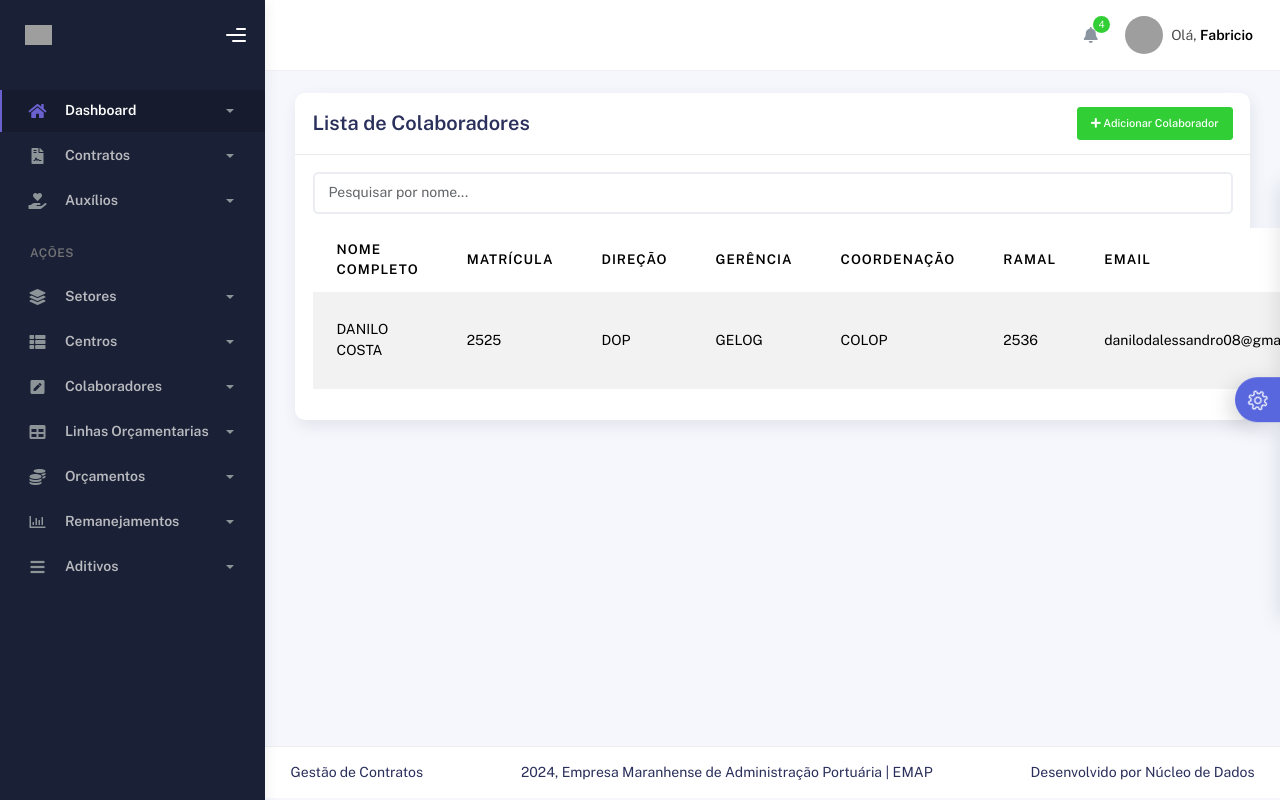
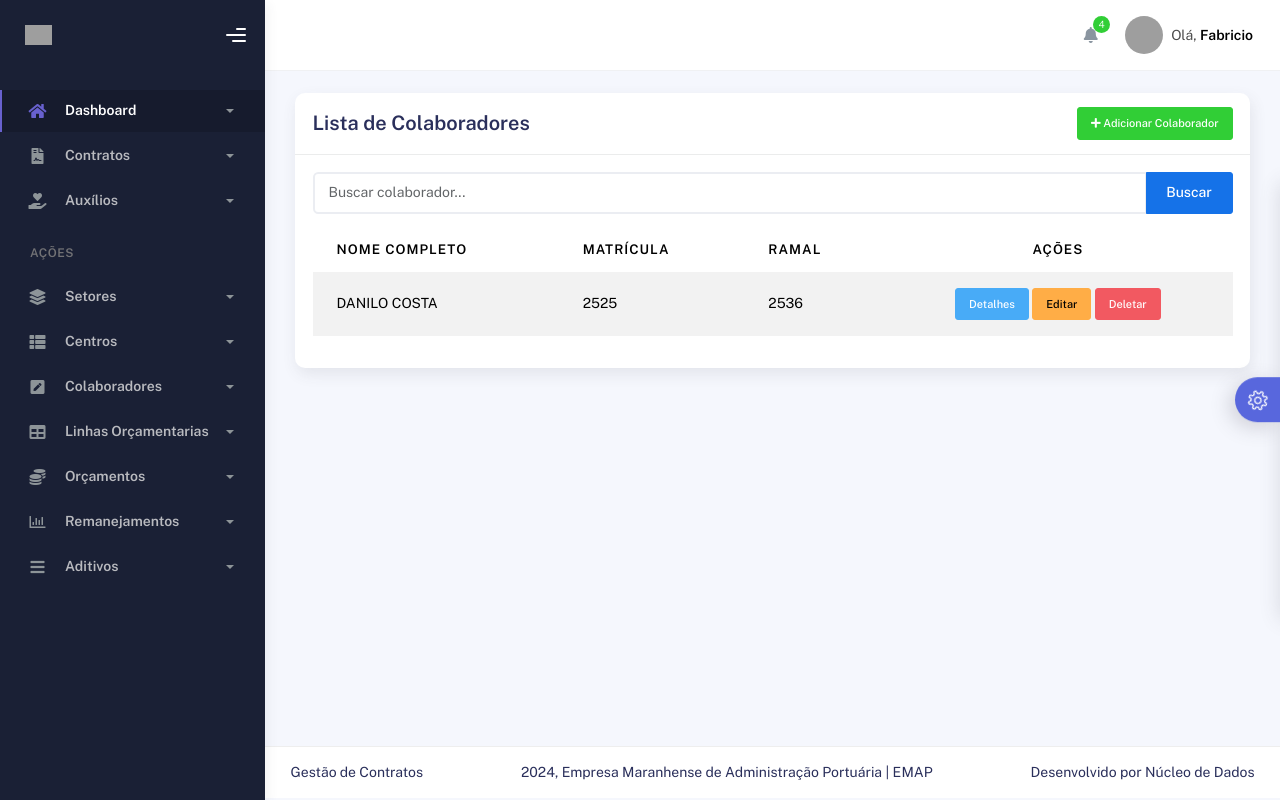
Before and after one commit to DaniloDalessandro/ccdop, a Django app: page /contratos/colaboradores/ in a window 1280 px wide. Run offline with Django 5.2, Linux system fonts and the light colour scheme; data comes from the database, SQL or seed files in the repository; both versions use the stored data as it was after the commit; some libraries are stand-ins or nearby versions; grey boxes are pictures that could not be loaded.

Commit message:
ajuste em colboradores

```diff
--- /dev/null
+++ b/contract/templates/colaborador/colaborador_list.html
@@ -0,0 +1,59 @@
+{% extends 'index.html' %}
+
+{% block 'conteudo' %}
+<div class="container">
+    <div class="page-inner">
+        <div class="row">
+            <div class="col-md-12">
+                <div class="card">
+                    <div class="card-header d-flex justify-content-between align-items-center">
+                        <h4 class="card-title">Lista de Colaboradores</h4>
+                        <a href="{% url 'colaborador_create' %}" class="btn btn-success btn-sm">
+                            <i class="fas fa-plus"></i> Adicionar Colaborador
+                        </a>
+                    </div>
+                    <div class="card-body">
+                        <form method="GET" action="{% url 'colaborador_list' %}">
+                            <div class="input-group mb-3">
+                                <input type="text" class="form-control" name="search" placeholder="Buscar colaborador...">
+                                <button class="btn btn-primary" type="submit">Buscar</button>
+                            </div>
+                        </form>
+                        <table class="table table-striped">
+                            <thead>
+                                <tr>
+                                    <th>Nome Completo</th>
+                                    <th>Matrícula</th>
+                                    <th>Ramal</th>
+                                    <th class="text-center">Ações</th>
+                                </tr>
+                            </thead>
+                            <tbody>
+                                {% for colaborador in colaboradores %}
+                                <tr>
+                                    <td>{{ colaborador.nome_completo }}</td>
+                                    <td>{{ colaborador.mat }}</td>
+                                    <td>{{ colaborador.ramal }}</td>
+                                    <td class="text-center">
+                                        <a href="{% url 'colaborador_detail' colaborador.pk %}" class="btn btn-info btn-sm">Detalhes</a>
+                                        <a href="{% url 'colaborador_update' colaborador.pk %}" class="btn btn-warning btn-sm">Editar</a>
+                                        <form action="{% url 'colaborador_delete' colaborador.pk %}" method="POST" style="display:inline;">
+                                            {% csrf_token %}
+                                            <button type="submit" class="btn btn-danger btn-sm">Deletar</button>
+                                        </form>
+                                    </td>
+                                </tr>
+                                {% empty %}
+                                <tr>
+                                    <td colspan="4" class="text-center">Nenhum colaborador encontrado.</td>
+                                </tr>
+                                {% endfor %}
+                            </tbody>
+                        </table>
+                    </div>
+                </div>
+            </div>
+        </div>
+    </div>
+</div>
+{% endblock %}
--- a/contract/templates/colaborador_list.html
+++ /dev/null
@@ -1,84 +0,0 @@
-{% extends 'index.html' %}
-
-{% block 'conteudo' %}
-<div class="container">
-    <div class="page-inner">
-        <div class="row justify-content-center">
-            <div class="col-md-12">
-                <div class="card">
-                    <div class="card-header d-flex justify-content-between align-items-center">
-                        <h4 class="card-title">Lista de Colaboradores</h4>
-                        <a href="{% url 'colaborador_create' %}" class="btn btn-success btn-sm">
-                            <i class="fas fa-plus"></i> Adicionar Colaborador
-                        </a>
-                    </div>
-                    <div class="card-body">
-                        <div class="input-group mb-3">
-                            <input type="text" id="searchInput" class="form-control" placeholder="Pesquisar por nome...">
-                        </div>
-                        <table class="table table-striped">
-                            <thead>
-                                <tr>
-                                    <th>Nome Completo</th>
-                                    <th>Matrícula</th>
-                                    <th>Direção</th>
-                                    <th>Gerência</th>
-                                    <th>Coordenação</th>
-                                    <th>Ramal</th>
-                                    <th>Email</th>
-                                    <th>Ações</th>
-                                </tr>
-                            </thead>
-                            <tbody id="colaboradorTable">
-                                {% for colaborador in colaboradores %}
-                                <tr>
-                                    <td>{{ colaborador.nome_completo }}</td>
-                                    <td>{{ colaborador.mat }}</td>
-                                    <td>{{ colaborador.direcao.nome }}</td>
-                                    <td>{{ colaborador.gerencia.nome }}</td>
-                                    <td>{{ colaborador.coordenacao.nome }}</td>
-                                    <td>{{ colaborador.ramal }}</td>
-                                    <td>{{ colaborador.email }}</td>
-                                    <td>
-                                        <a href="{% url 'colaborador_update' colaborador.pk %}" class="btn btn-warning btn-sm">Editar</a>
-                                        <a href="{% url 'colaborador_delete' colaborador.pk %}" class="btn btn-danger btn-sm">Deletar</a>
-                                    </td>
-                                </tr>
-                                {% endfor %}
-                            </tbody>
-                        </table>
-                    </div>
-                </div>
-            </div>
-        </div>
-    </div>
-</div>
-
-<script>
-    document.getElementById('searchInput').addEventListener('keyup', function() {
-        var searchValue = this.value.toLowerCase();
-        var rows = document.querySelectorAll('#colaboradorTable tr');
-        rows.forEach(function(row) {
-            var nome = row.cells[0].textContent.toLowerCase();
-            if (nome.includes(searchValue)) {
-                row.style.display = '';
-            } else {
-                row.style.display = 'none';
-            }
-        });
-    });
-
-    var dropdowns = document.getElementsByClassName("dropdown-btn");
-    for (var i = 0; i < dropdowns.length; i++) {
-        dropdowns[i].addEventListener("click", function() {
-            this.classList.toggle("active");
-            var dropdownContent = this.nextElementSibling;
-            if (dropdownContent.style.display === "block") {
-                dropdownContent.style.display = "none";
-            } else {
-                dropdownContent.style.display = "block";
-            }
-        });
-    }
-</script>
-{% endblock %}
--- a/contract/urls.py
+++ b/contract/urls.py
@@ -7,7 +7,7 @@ from .views import ( CentroDeCustoSolicitanteListView, CentroDeCustoSolicitanteC
 from .views import ( DirecaoListView,DirecaoCreateView,DirecaoUpdateView,DirecaoDeleteView)
 from .views import ( GerenciaListView,GerenciaCreateView,GerenciaUpdateView,GerenciaDeleteView)
 from .views import CoordenacaoListView,CoordenacaoCreateView,CoordenacaoUpdateView,CoordenacaoDeleteView
-from .views import ColaboradorListView, ColaboradorCreateView, ColaboradorUpdateView, ColaboradorDeleteView
+from .views import ColaboradorListView, ColaboradorCreateView, ColaboradorUpdateView, ColaboradorDeleteView,ColaboradorDetailView
 from .views import (
     OrcamentoListView, OrcamentoDetailView, OrcamentoCreateView, OrcamentoUpdateView, OrcamentoDeleteView,
     OrcamentoExternoListView, OrcamentoExternoDetailView, OrcamentoExternoCreateView, OrcamentoExternoUpdateView, OrcamentoExternoDeleteView,ContratoListView,
@@ -76,6 +76,7 @@ urlpatterns = [
     path('colaboradores/novo/', ColaboradorCreateView.as_view(), name='colaborador_create'),
     path('colaboradores/<int:pk>/editar/', ColaboradorUpdateView.as_view(), name='colaborador_update'),
     path('colaboradores/<int:pk>/deletar/', ColaboradorDeleteView.as_view(), name='colaborador_delete'),
+    path('colaboradores/<int:pk>/', ColaboradorDetailView.as_view(), name='colaborador_detail'),
     # ==============================================================================================
 
     path('orcamentos/', OrcamentoListView.as_view(), name='orcamento_list'),
--- a/contract/views.py
+++ b/contract/views.py
@@ -94,18 +94,18 @@ class DirecaoCreateView(CreateView):
     model = Direcao
     form_class = DirecaoForm
     template_name = 'setores/direcao_form.html'
-    success_url = reverse_lazy('setor_manage')
+    success_url = reverse_lazy('direcao_list')
 
 class DirecaoUpdateView(UpdateView):
     model = Direcao
     form_class = DirecaoForm
     template_name = 'setores/direcao_form.html'
-    success_url = reverse_lazy('setor_manage')
+    success_url = reverse_lazy('direcao_list')
 
 class DirecaoDeleteView(DeleteView):
     model = Direcao
     template_name = 'setores/direcao_confirm_delete.html'
-    success_url = reverse_lazy('setor_manage')
+    success_url = reverse_lazy('direcao_list')
 
 #======================================================================================================================
 
@@ -119,18 +119,18 @@ class GerenciaCreateView(CreateView):
     model = Gerencia
     form_class = GerenciaForm
     template_name = 'setores/gerencia_form.html'
-    success_url = reverse_lazy('setor_manage')
+    success_url = reverse_lazy('gerencia_list')
 
 class GerenciaUpdateView(UpdateView):
     model = Gerencia
     form_class = GerenciaForm
     template_name = 'gerencia_form.html'
-    success_url = reverse_lazy('setor_manage')
+    success_url = reverse_lazy('gerencia_list')
 
 class GerenciaDeleteView(DeleteView):
     model = Gerencia
     template_name = 'setores/gerencia_confirm_delete.html'
-    success_url = reverse_lazy('setor_manage')
+    success_url = reverse_lazy('gerencia_list')
 
 #======================================================================================================================
 
@@ -143,42 +143,47 @@ class CoordenacaoCreateView(CreateView):
     model = Coordenacao
     form_class = CoordenacaoForm
     template_name = 'setores/coordenacao_form.html'
-    success_url = reverse_lazy('setor_manage')
+    success_url = reverse_lazy('coordenacao_list')
 
 class CoordenacaoUpdateView(UpdateView):
     model = Coordenacao
     form_class = CoordenacaoForm
     template_name = 'setores/coordenacao_form.html'
-    success_url = reverse_lazy('setor_manage')
+    success_url = reverse_lazy('coordenacao_list')
 
 class CoordenacaoDeleteView(DeleteView):
     model = Coordenacao
     template_name = 'setores/coordenacao_confirm_delete.html'
-    success_url = reverse_lazy('setor_manage')
+    success_url = reverse_lazy('coordenacao_list')
 
 #======================================================================================================================
 
 class ColaboradorListView(ListView):
     model = Colaborador
-    template_name = 'colaborador_list.html'
+    template_name = 'colaborador/colaborador_list.html'
     context_object_name = 'colaboradores'
 
 class ColaboradorCreateView(CreateView):
     model = Colaborador
     form_class = ColaboradorForm
-    template_name = 'colaborador_form.html'
+    template_name = 'colaborador/colaborador_form.html'
     success_url = reverse_lazy('colaborador_list')
 
 class ColaboradorUpdateView(UpdateView):
     model = Colaborador
     form_class = ColaboradorForm
-    template_name = 'orcamentos/colaborador_form.html'
+    template_name = 'colaborador/colaborador_form.html'
     success_url = reverse_lazy('colaborador_list')
 
 class ColaboradorDeleteView(DeleteView):
     model = Colaborador
-    template_name = 'orcamentos/colaborador_confirm_delete.html'
+    template_name = 'colaborador/colaborador_confirm_delete.html'
     success_url = reverse_lazy('colaborador_list')
+
+class ColaboradorDetailView(DetailView):
+    model = Colaborador
+    template_name = 'colaborador/colaborador_detail.html'
+    context_object_name = 'colaborador'
 
 #======================================================================================================================
 
--- a/templates/index.html
+++ b/templates/index.html
@@ -185,24 +185,16 @@
                   <ul class="nav nav-collapse">
                     <li>
                       <a href="{% url 'centrodecustogestor_list' %}">
-                        <span class="sub-item">Listar Centros de Custo Gestor</span>
+                        <span class="sub-item">Centros de Custo Gestor</span>
                       </a>
                     </li>
+
                     <li>
-                      <a href="{% url 'centrodecustogestor_create' %}">
-                        <span class="sub-item">Adicionar Centro de Custo Gestor</span>
+                      <a href="{% url 'centrodecustosolicitante_list' %}">
+                        <span class="sub-item">Centros de Custo Solicitante</span>
                       </a>
                     </li>
-                    <li>
-                      <a href="{% url 'centrodecustosolicitante_list' %}">
-                        <span class="sub-item">Listar Centros de Custo Solicitante</span>
-                      </a>
-                    </li>
-                    <li>
-                      <a href="{% url 'centrodecustosolicitante_create' %}">
-                        <span class="sub-item">Adicionar Centro de Custo Solicitante</span>
-                      </a>
-                    </li>
+
                   </ul>
                 </div>
               </li>
```
Also changed, not shown: contract/templates/colaborador/colaborador_detail.html (added, +50 -0 lines), contract/templates/colaborador/colaborador_form.html (added, +33 -0 lines), contract/templates/colaborador_form.html (deleted, +0 -27 lines), contract/templates/colaborador/colaborador_confirm_delete.html (renamed from contract/templates/colaborador_confirm_delete.html), db.sqlite3.
